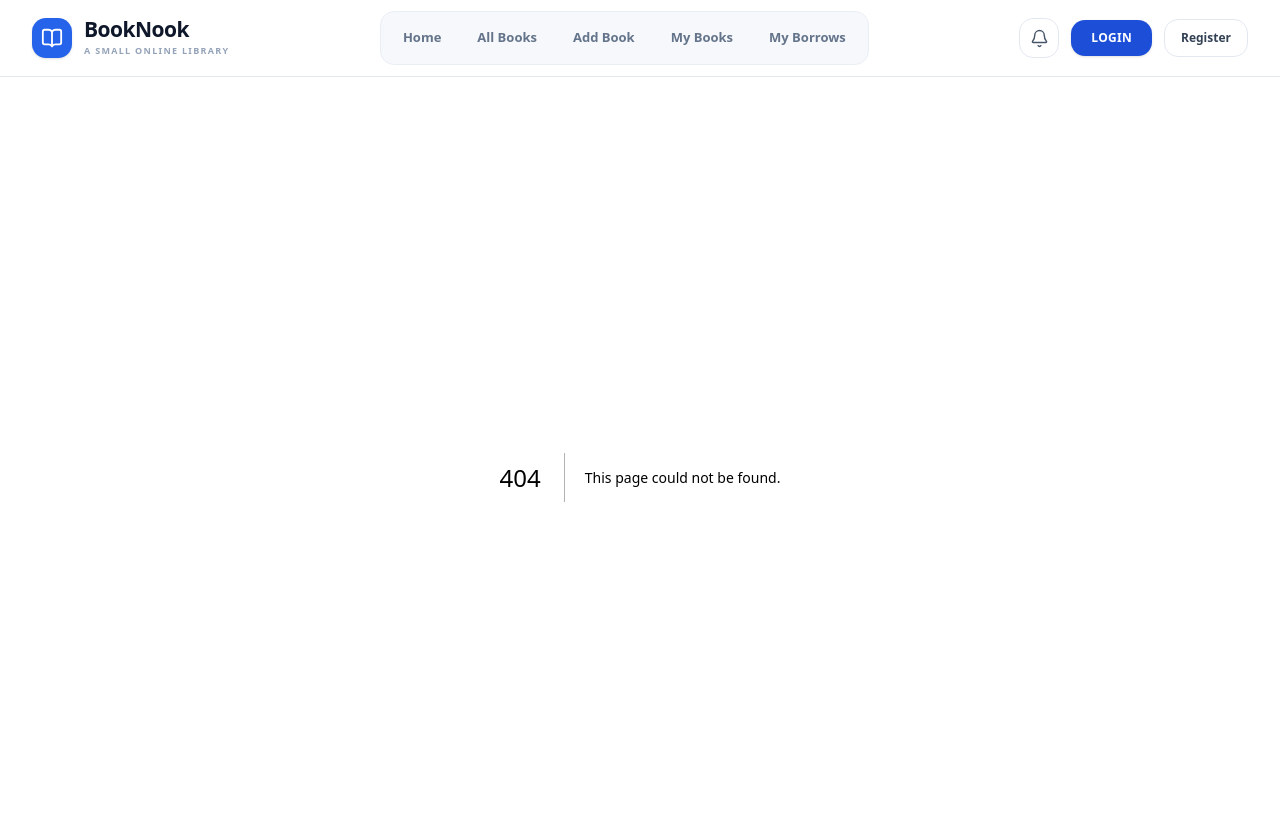
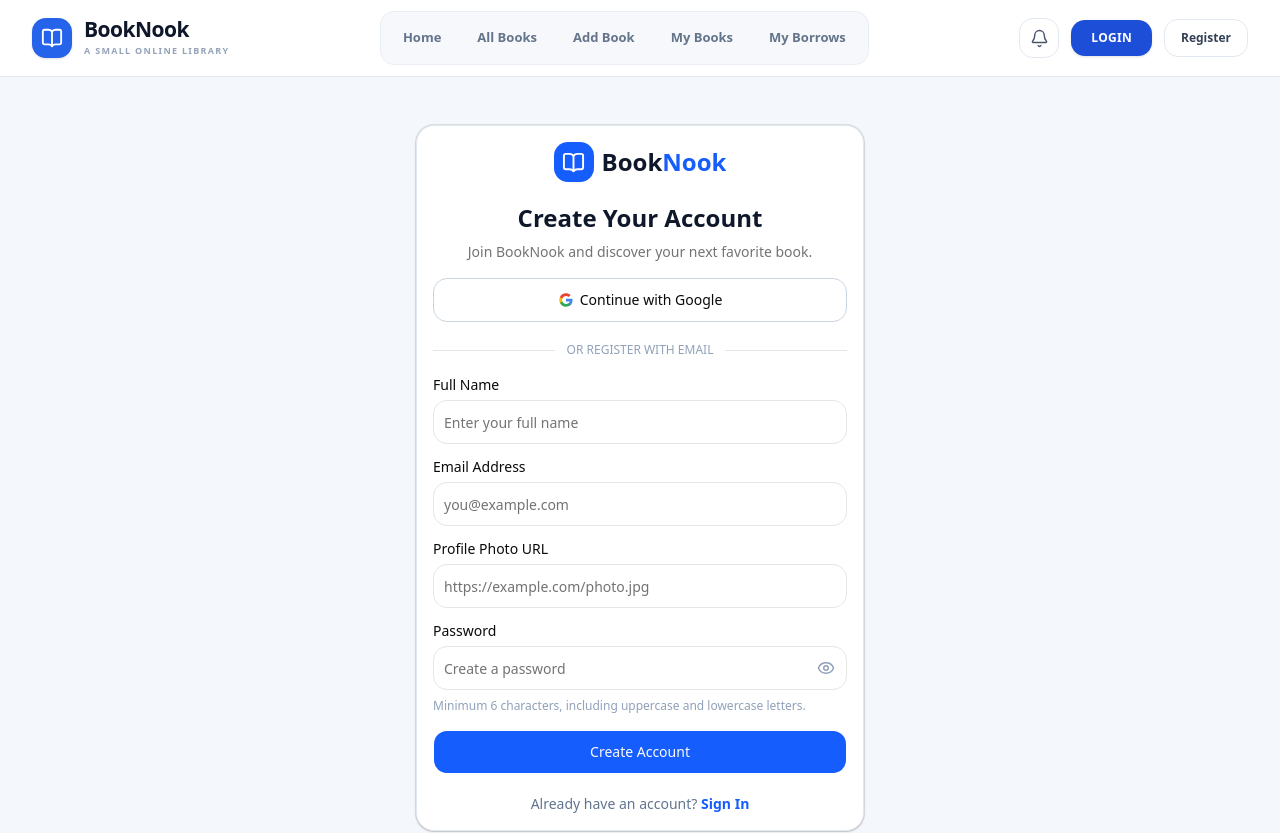
Before and after one commit to masud1040/booknook-client, a Next.js app: page /sign-up in a window 1280 px wide. Before the commit this address had no page. Shown: the top 833 px of the page. Built offline with nearby package versions, Linux system fonts and the light colour scheme.

Commit message:
signin and signp added

```diff
--- /dev/null
+++ b/src/app/(auth)/sign-in/page.tsx
@@ -0,0 +1,107 @@
+"use client";
+
+import Link from "next/link";
+import { BookOpen, Eye, EyeOff } from "lucide-react";
+import { useState } from "react";
+
+
+import { Button } from "@/components/ui/button";
+import { Input } from "@/components/ui/input";
+import { Label } from "@/components/ui/label";
+import { Card, CardContent, CardDescription, CardHeader, CardTitle } from "@/components/ui/card";
+import { Separator } from "@/components/ui/separator";
+import GoogleIcon from "@/components/shared/GoogleIcon";
+
+export default function SignInPage() {
+  const [showPassword, setShowPassword] = useState(false);
+
+  return (
+    <main className="flex min-h-[calc(100vh-80px)] items-center justify-center bg-[#F4F7FB] px-4 py-12">
+      <Card className="w-full max-w-md rounded-2xl border border-slate-200 bg-white shadow-sm">
+        <CardHeader className="space-y-4 text-center">
+          <Link href="/" className="mx-auto flex items-center gap-2">
+            <div className="flex h-10 w-10 items-center justify-center rounded-xl bg-blue-600 text-white">
+              <BookOpen size={23} />
+            </div>
+            <span className="text-2xl font-bold text-slate-900">
+              Book<span className="text-blue-600">Nook</span>
+            </span>
+          </Link>
+
+          <div>
+            <CardTitle className="text-2xl font-bold text-slate-900">
+              Welcome Back!
+            </CardTitle>
+            <CardDescription className="mt-2">
+              Sign in to continue your reading journey.
+            </CardDescription>
+          </div>
+        </CardHeader>
+
+        <CardContent className="space-y-5">
+          <Button
+            type="button"
+            variant="outline"
+            className="h-11 w-full rounded-xl border-slate-300"
+          >
+            <GoogleIcon />
+            Continue with Google
+          </Button>
+
+          <div className="flex items-center gap-3">
+            <Separator className="flex-1" />
+            <span className="text-xs text-slate-400">
+              OR CONTINUE WITH EMAIL
+            </span>
+            <Separator className="flex-1" />
+          </div>
+
+          <form className="space-y-4">
+            <div className="space-y-2">
+              <Label htmlFor="email">Email Address</Label>
+              <Input
+                id="email"
+                type="email"
+                placeholder="you@example.com"
+                className="h-11 rounded-xl"
+              />
+            </div>
+
+            <div className="space-y-2">
+              <Label htmlFor="password">Password</Label>
+              <div className="relative">
+                <Input
+                  id="password"
+                  type={showPassword ? "text" : "password"}
+                  placeholder="Enter your password"
+                  className="h-11 rounded-xl pr-11"
+                />
+                <button
+                  type="button"
+                  onClick={() => setShowPassword(!showPassword)}
+                  className="absolute right-3 top-1/2 -translate-y-1/2 text-slate-400"
+                >
+                  {showPassword ? <EyeOff size={18} /> : <Eye size={18} />}
+                </button>
+              </div>
+            </div>
+
+            <Button
+              type="button"
+              className="h-11 w-full rounded-xl bg-blue-600 hover:bg-blue-700"
+            >
+              Sign In
+            </Button>
+          </form>
+
+          <p className="text-center text-sm text-slate-500">
+            Don't have an account?{" "}
+            <Link href="/sign-up" className="font-semibold text-blue-600">
+              Create Account
+            </Link>
+          </p>
+        </CardContent>
+      </Card>
+    </main>
+  );
+}
--- /dev/null
+++ b/src/app/(auth)/sign-up/page.tsx
@@ -0,0 +1,130 @@
+
+"use client";
+
+import { useState } from "react";
+import Link from "next/link";
+import { BookOpen, Eye, EyeOff } from "lucide-react";
+
+import GoogleIcon from "@/components/shared/GoogleIcon";
+import { Button } from "@/components/ui/button";
+import { Input } from "@/components/ui/input";
+import { Label } from "@/components/ui/label";
+import { Card, CardContent, CardDescription, CardHeader, CardTitle } from "@/components/ui/card";
+import { Separator } from "@/components/ui/separator";
+
+export default function SignUpPage() {
+  const [showPassword, setShowPassword] = useState(false);
+
+  return (
+    <main className="flex min-h-[calc(100vh-80px)] items-center justify-center bg-[#F4F7FB] px-4 py-12">
+      <Card className="w-full max-w-md rounded-2xl border border-slate-200 bg-white shadow-sm">
+        <CardHeader className="space-y-4 text-center">
+          <Link href="/" className="mx-auto flex items-center gap-2">
+            <div className="flex h-10 w-10 items-center justify-center rounded-xl bg-blue-600 text-white">
+              <BookOpen size={23} />
+            </div>
+            <span className="text-2xl font-bold text-slate-900">
+              Book<span className="text-blue-600">Nook</span>
+            </span>
+          </Link>
+
+          <div>
+            <CardTitle className="text-2xl font-bold text-slate-900">
+              Create Your Account
+            </CardTitle>
+            <CardDescription className="mt-2">
+              Join BookNook and discover your next favorite book.
+            </CardDescription>
+          </div>
+        </CardHeader>
+
+        <CardContent className="space-y-5">
+          <Button
+            type="button"
+            variant="outline"
+            className="h-11 w-full rounded-xl border-slate-300"
+          >
+            <GoogleIcon />
+            Continue with Google
+          </Button>
+
+          <div className="flex items-center gap-3">
+            <Separator className="flex-1" />
+            <span className="text-xs text-slate-400">
+              OR REGISTER WITH EMAIL
+            </span>
+            <Separator className="flex-1" />
+          </div>
+
+          <form className="space-y-4">
+            <div className="space-y-2">
+              <Label htmlFor="name">Full Name</Label>
+              <Input
+                id="name"
+                type="text"
+                placeholder="Enter your full name"
+                className="h-11 rounded-xl"
+              />
+            </div>
+
+            <div className="space-y-2">
+              <Label htmlFor="email">Email Address</Label>
+              <Input
+                id="email"
+                type="email"
+                placeholder="you@example.com"
+                className="h-11 rounded-xl"
+              />
+            </div>
+
+            <div className="space-y-2">
+              <Label htmlFor="photo">Profile Photo URL</Label>
+              <Input
+                id="photo"
+                type="url"
+                placeholder="https://example.com/photo.jpg"
+                className="h-11 rounded-xl"
+              />
+            </div>
+
+            <div className="space-y-2">
+              <Label htmlFor="password">Password</Label>
+              <div className="relative">
+                <Input
+                  id="password"
+                  type={showPassword ? "text" : "password"}
+                  placeholder="Create a password"
+                  className="h-11 rounded-xl pr-11"
+                />
+                <button
+                  type="button"
+                  onClick={() => setShowPassword(!showPassword)}
+                  className="absolute right-3 top-1/2 -translate-y-1/2 text-slate-400"
+                >
+                  {showPassword ? <EyeOff size={18} /> : <Eye size={18} />}
+                </button>
+              </div>
+              <p className="text-xs text-slate-400">
+                Minimum 6 characters, including uppercase and lowercase letters.
+              </p>
+            </div>
+
+            <Button
+              type="button"
+              className="h-11 w-full rounded-xl bg-blue-600 hover:bg-blue-700"
+            >
+              Create Account
+            </Button>
+          </form>
+
+          <p className="text-center text-sm text-slate-500">
+            Already have an account?{" "}
+            <Link href="/sign-in" className="font-semibold text-blue-600">
+              Sign In
+            </Link>
+          </p>
+        </CardContent>
+      </Card>
+    </main>
+  );
+}
--- /dev/null
+++ b/src/components/shared/GoogleIcon.tsx
@@ -0,0 +1,28 @@
+
+export default function GoogleIcon() {
+  return (
+    <svg
+      width="19"
+      height="19"
+      viewBox="0 0 48 48"
+      aria-hidden="true"
+    >
+      <path
+        fill="#4285F4"
+        d="M43.6 24.5c0-1.4-.1-2.8-.4-4.1H24v7.8h11a9.4 9.4 0 0 1-4.1 6.2v5.1h6.7c3.9-3.6 6-8.8 6-15Z"
+      />
+      <path
+        fill="#34A853"
+        d="M24 44c5.5 0 10.1-1.8 13.5-4.9l-6.7-5.1c-1.8 1.2-4.1 1.9-6.8 1.9-5.2 0-9.7-3.5-11.3-8.2H5.8v5.2A20 20 0 0 0 24 44Z"
+      />
+      <path
+        fill="#FBBC05"
+        d="M12.7 27.7a12 12 0 0 1 0-7.4v-5.2H5.8a20 20 0 0 0 0 17.8l6.9-5.2Z"
+      />
+      <path
+        fill="#EA4335"
+        d="M24 12.1c3 0 5.7 1 7.8 3.1l5.8-5.8C34.1 6 29.5 4 24 4A20 20 0 0 0 5.8 15.1l6.9 5.2c1.6-4.7 6.1-8.2 11.3-8.2Z"
+      />
+    </svg>
+  );
+}
--- a/src/components/shared/Navbar.tsx
+++ b/src/components/shared/Navbar.tsx
@@ -114,14 +114,14 @@ export default function Navbar() {
           ) : (
             <>
               <Link
-                href="/login"
+                href="/sign-in"
                 className="rounded-xl bg-[#1d4ed8] px-5 py-2.5 text-xs font-extrabold uppercase tracking-wide text-white shadow-sm transition hover:bg-[#1e40af]"
               >
                 Login
               </Link>
 
               <Link
-                href="/register"
+                href="/sign-up"
                 className="rounded-xl border border-[#e2e8f0] px-4 py-2.5 text-xs font-bold text-[#334155] transition hover:border-[#2563eb] hover:text-[#2563eb]"
               >
                 Register
@@ -164,14 +164,14 @@ export default function Navbar() {
           {!user && (
             <div className="mt-4 grid grid-cols-2 gap-3 border-t border-slate-100 pt-4">
               <Link
-                href="/login"
+                href="/sign-in"
                 onClick={() => setMobileOpen(false)}
                 className="rounded-lg bg-blue-700 py-3 text-center text-sm font-bold text-white"
               >
                 Login
               </Link>
               <Link
-                href="/register"
+                href="/sign-up"
                 onClick={() => setMobileOpen(false)}
                 className="rounded-lg border border-slate-200 py-3 text-center text-sm font-bold text-slate-700"
               >
```
